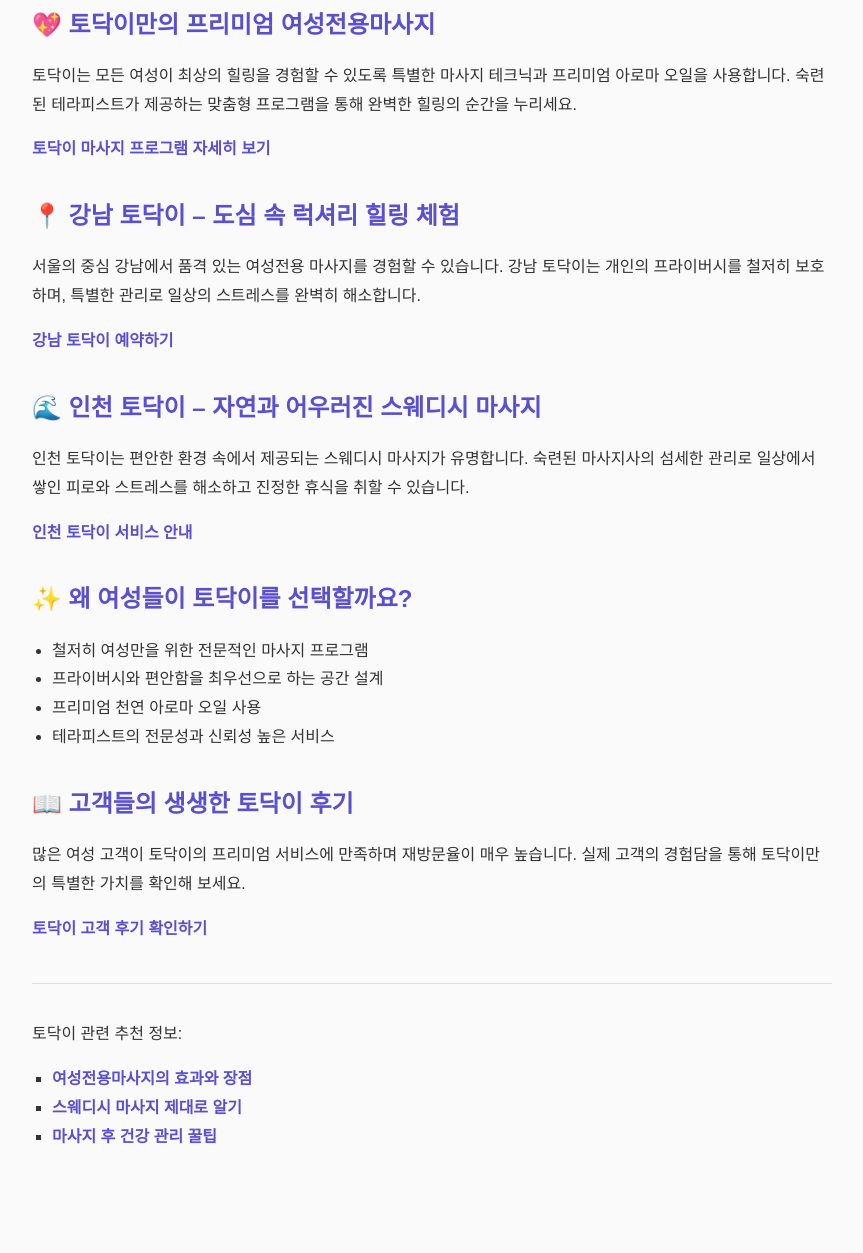
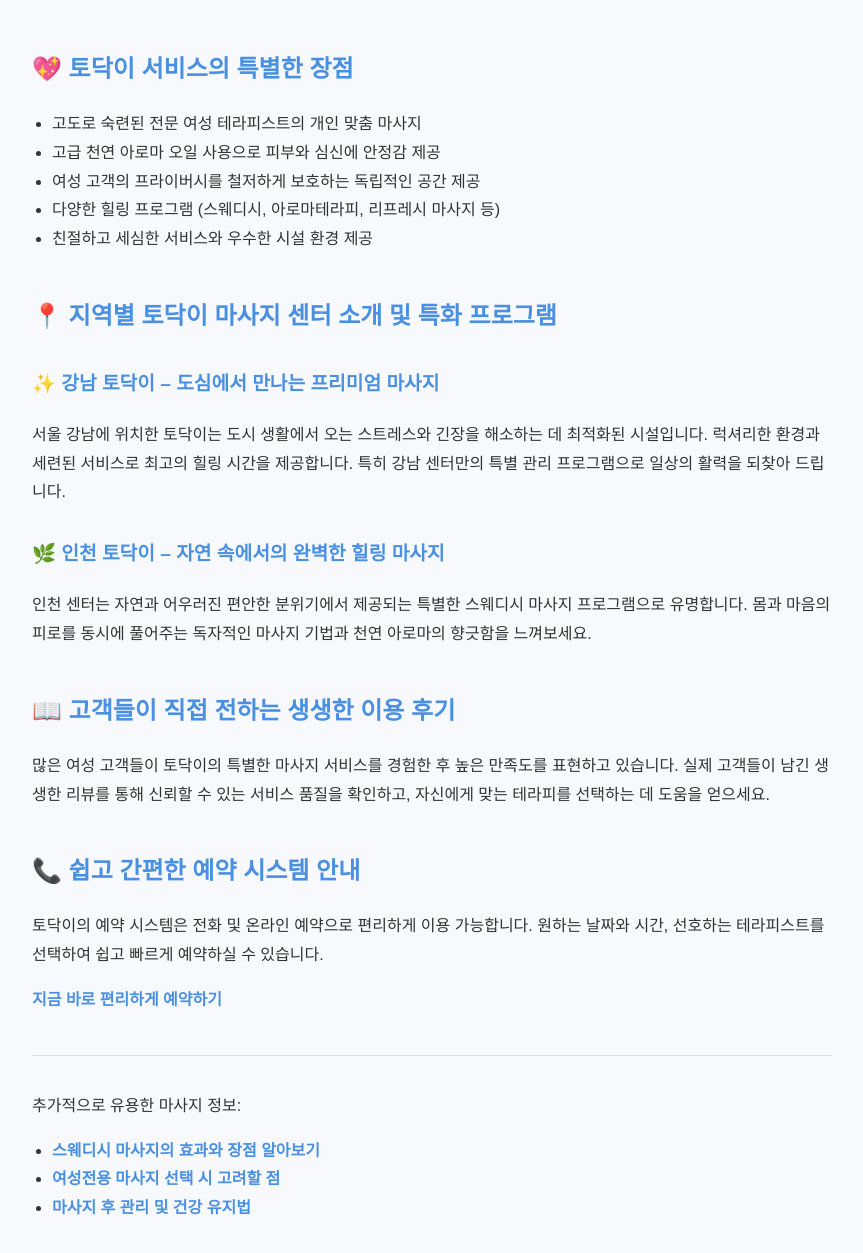
Before and after one commit to todaki/todaki-massage, a plain HTML site: page index.html in a window 1280 px wide. Shown: the part 213-1466 px from the top of the page, without its empty margins (208-1071 px from the left). Before the commit the page ends 1401 px from the top, so only its background shows below. Drawn offline with Linux system fonts and the light colour scheme.

Commit message:
index.html

```diff
--- a/index.html
+++ b/index.html
@@ -3,34 +3,36 @@
 <head>
     <meta charset="UTF-8">
     <meta name="viewport" content="width=device-width, initial-scale=1.0">
-    <title>토닥이 | 차별화된 여성전용마사지 경험</title>
-    <meta name="description" content="토닥이는 여성들의 바쁜 일상과 피로를 해소하기 위해 설계된 프리미엄 마사지 서비스입니다. 강남, 인천 지역에서 차별화된 힐링을 만나보세요.">
-    <meta name="keywords" content="토닥이, 여성전용마사지, 강남 마사지, 인천 마사지, 스웨디시, 아로마테라피, 프리미엄 마사지">
+    <title>토닥이 | 여성전용마사지 - 프리미엄 힐링 체험</title>
+    <meta name="description" content="토닥이는 여성만을 위한 맞춤형 프리미엄 마사지 서비스를 제공합니다. 강남, 인천에서 특별한 스웨디시, 아로마 테라피를 경험하세요.">
+    <meta name="keywords" content="토닥이, 여성전용마사지, 강남 마사지, 인천 마사지, 스웨디시 마사지, 아로마테라피, 프리미엄 마사지">
     <style>
         body {
             font-family: 'Malgun Gothic', sans-serif;
-            background-color: #fafafa;
+            background-color: #f7f9fc;
             color: #333;
             max-width: 800px;
             margin: 0 auto;
             padding: 20px;
             line-height: 1.8;
         }
-        h1, h2 {
-            color: #5a4fcf;
-            margin-bottom: 10px;
+        h1, h2, h3 {
+            color: #4a90e2;
         }
         h1 {
-            font-size: 2em;
-            border-bottom: 3px solid #5a4fcf;
+            border-bottom: 3px solid #4a90e2;
             padding-bottom: 10px;
         }
         h2 {
+            margin-top: 40px;
             font-size: 1.5em;
+        }
+        h3 {
             margin-top: 30px;
+            font-size: 1.2em;
         }
         a {
-            color: #5a4fcf;
+            color: #4a90e2;
             text-decoration: none;
             font-weight: bold;
         }
@@ -45,56 +47,53 @@
             padding-top: 20px;
             border-top: 1px solid #ddd;
         }
-        footer ul {
-            list-style: square;
-        }
     </style>
 </head>
 <body>
 
-    <h1>토닥이 – 오직 여성을 위한 특별한 힐링 공간</h1>
+    <h1>토닥이 | 여성전용마사지 프리미엄 힐링 체험</h1>
     <p>
-        토닥이는 단순한 마사지 서비스가 아닌, 여성의 신체와 감성을 깊이 이해한 섬세한 프리미엄 테라피 브랜드입니다. 철저히 여성 중심으로 설계된 공간에서 편안한 휴식을 경험해 보세요.
+        토닥이는 여성의 건강과 휴식을 위해 디자인된 프리미엄 마사지 전문 브랜드입니다. 전문 테라피스트의 섬세한 손길로 바쁜 일상 속 진정한 힐링을 만나보세요. 저희는 고객의 건강 상태와 선호도를 철저히 고려하여, 개개인의 필요에 최적화된 맞춤형 마사지를 제공합니다.
     </p>
 
-    <h2>💖 토닥이만의 프리미엄 여성전용마사지</h2>
-    <p>
-        토닥이는 모든 여성이 최상의 힐링을 경험할 수 있도록 특별한 마사지 테크닉과 프리미엄 아로마 오일을 사용합니다. 숙련된 테라피스트가 제공하는 맞춤형 프로그램을 통해 완벽한 힐링의 순간을 누리세요.
-    </p>
-    <a href="#">토닥이 마사지 프로그램 자세히 보기</a>
-
-    <h2>📍 강남 토닥이 – 도심 속 럭셔리 힐링 체험</h2>
-    <p>
-        서울의 중심 강남에서 품격 있는 여성전용 마사지를 경험할 수 있습니다. 강남 토닥이는 개인의 프라이버시를 철저히 보호하며, 특별한 관리로 일상의 스트레스를 완벽히 해소합니다.
-    </p>
-    <a href="#">강남 토닥이 예약하기</a>
-
-    <h2>🌊 인천 토닥이 – 자연과 어우러진 스웨디시 마사지</h2>
-    <p>
-        인천 토닥이는 편안한 환경 속에서 제공되는 스웨디시 마사지가 유명합니다. 숙련된 마사지사의 섬세한 관리로 일상에서 쌓인 피로와 스트레스를 해소하고 진정한 휴식을 취할 수 있습니다.
-    </p>
-    <a href="#">인천 토닥이 서비스 안내</a>
-
-    <h2>✨ 왜 여성들이 토닥이를 선택할까요?</h2>
+    <h2>💖 토닥이 서비스의 특별한 장점</h2>
     <ul>
-        <li>철저히 여성만을 위한 전문적인 마사지 프로그램</li>
-        <li>프라이버시와 편안함을 최우선으로 하는 공간 설계</li>
-        <li>프리미엄 천연 아로마 오일 사용</li>
-        <li>테라피스트의 전문성과 신뢰성 높은 서비스</li>
+        <li>고도로 숙련된 전문 여성 테라피스트의 개인 맞춤 마사지</li>
+        <li>고급 천연 아로마 오일 사용으로 피부와 심신에 안정감 제공</li>
+        <li>여성 고객의 프라이버시를 철저하게 보호하는 독립적인 공간 제공</li>
+        <li>다양한 힐링 프로그램 (스웨디시, 아로마테라피, 리프레시 마사지 등)</li>
+        <li>친절하고 세심한 서비스와 우수한 시설 환경 제공</li>
     </ul>
 
-    <h2>📖 고객들의 생생한 토닥이 후기</h2>
+    <h2>📍 지역별 토닥이 마사지 센터 소개 및 특화 프로그램</h2>
+
+    <h3>✨ 강남 토닥이 – 도심에서 만나는 프리미엄 마사지</h3>
     <p>
-        많은 여성 고객이 토닥이의 프리미엄 서비스에 만족하며 재방문율이 매우 높습니다. 실제 고객의 경험담을 통해 토닥이만의 특별한 가치를 확인해 보세요.
+        서울 강남에 위치한 토닥이는 도시 생활에서 오는 스트레스와 긴장을 해소하는 데 최적화된 시설입니다. 럭셔리한 환경과 세련된 서비스로 최고의 힐링 시간을 제공합니다. 특히 강남 센터만의 특별 관리 프로그램으로 일상의 활력을 되찾아 드립니다.
     </p>
-    <a href="#">토닥이 고객 후기 확인하기</a>
+
+    <h3>🌿 인천 토닥이 – 자연 속에서의 완벽한 힐링 마사지</h3>
+    <p>
+        인천 센터는 자연과 어우러진 편안한 분위기에서 제공되는 특별한 스웨디시 마사지 프로그램으로 유명합니다. 몸과 마음의 피로를 동시에 풀어주는 독자적인 마사지 기법과 천연 아로마의 향긋함을 느껴보세요.
+    </p>
+
+    <h2>📖 고객들이 직접 전하는 생생한 이용 후기</h2>
+    <p>
+        많은 여성 고객들이 토닥이의 특별한 마사지 서비스를 경험한 후 높은 만족도를 표현하고 있습니다. 실제 고객들이 남긴 생생한 리뷰를 통해 신뢰할 수 있는 서비스 품질을 확인하고, 자신에게 맞는 테라피를 선택하는 데 도움을 얻으세요.
+    </p>
+
+    <h2>📞 쉽고 간편한 예약 시스템 안내</h2>
+    <p>
+        토닥이의 예약 시스템은 전화 및 온라인 예약으로 편리하게 이용 가능합니다. 원하는 날짜와 시간, 선호하는 테라피스트를 선택하여 쉽고 빠르게 예약하실 수 있습니다.
+    </p>
+    <a href="#">지금 바로 편리하게 예약하기</a>
 
     <footer>
-        <p>토닥이 관련 추천 정보:</p>
+        <p>추가적으로 유용한 마사지 정보:</p>
         <ul>
-            <li><a href="#">여성전용마사지의 효과와 장점</a></li>
-            <li><a href="#">스웨디시 마사지 제대로 알기</a></li>
-            <li><a href="#">마사지 후 건강 관리 꿀팁</a></li>
+            <li><a href="#">스웨디시 마사지의 효과와 장점 알아보기</a></li>
+            <li><a href="#">여성전용 마사지 선택 시 고려할 점</a></li>
+            <li><a href="#">마사지 후 관리 및 건강 유지법</a></li>
         </ul>
     </footer>
 
```
